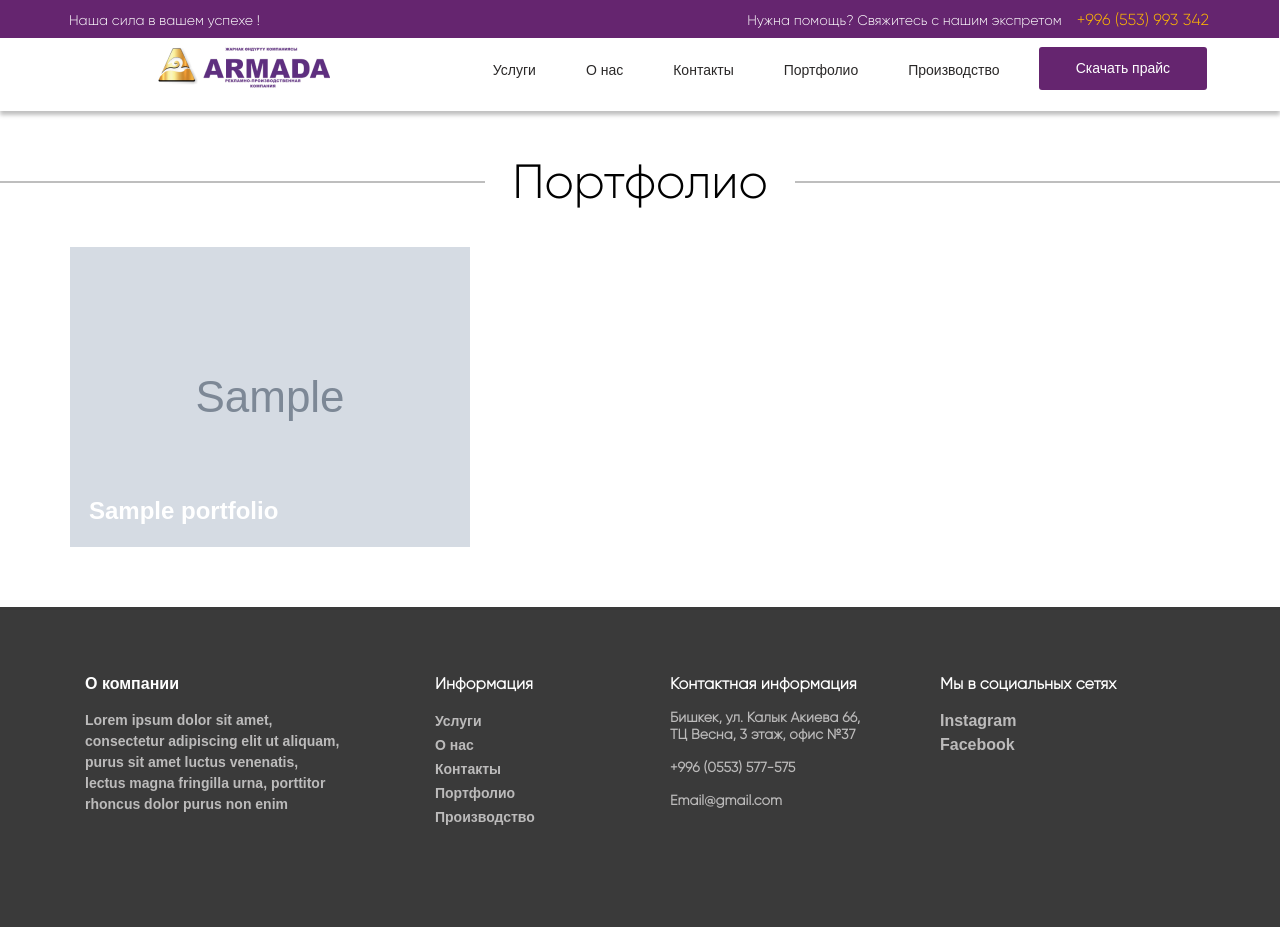
After one commit to taku-yaponchik/armada, a Django app: page /portfolio in a window 1280 px wide. The commit adds this page. Run offline with Django 3.2, Linux system fonts and the light colour scheme; tables that the repository leaves empty hold one stand-in row (values such as "Sample post"); grey boxes marked "Sample" are stand-in pictures; some libraries are stand-ins or nearby versions.

Commit message:
commit 13.09.2020

```diff
--- a/armada/urls.py
+++ b/armada/urls.py
@@ -20,7 +20,8 @@ from django.urls import path, include
 
 urlpatterns = [
     path('admin/', admin.site.urls),
-    path('', include('services.urls'))
+    path('', include('services.urls')),
+    # path('portfolio/', include('portfolio_panel.urls')),
 ]
 
 if settings.DEBUG:
--- a/services/admin.py
+++ b/services/admin.py
@@ -35,4 +35,4 @@ class CommandAdmin(admin.ModelAdmin):
 
 @admin.register(ContactClient)
 class ContactClientAdmin(admin.ModelAdmin):
-    list_display = ['name']
+    list_display = ['name', 'phone']
--- a/services/models.py
+++ b/services/models.py
@@ -92,7 +92,7 @@ class Command(models.Model):
 class ContactClient(models.Model):
     '''Модуль для наших клиентов'''
     name = models.CharField(max_length=100, blank=True, verbose_name='Имя')
-    phone = models.DecimalField(max_digits=22, decimal_places=2, verbose_name='Номер телефона')
+    phone = models.CharField(max_length=22, verbose_name='Номер телефона')
 
     class Meta:
         ordering = ('-name',)
--- a/services/templates/services.html
+++ b/services/templates/index.html
@@ -65,6 +65,11 @@
             <a href="index.html"> <div class="logos"><img src="{% static 'img/logo.png' %}" alt="logo"></div></a>
         </div>
     </div>
+
+
+    {% block content %}
+
+
     <div class="mobile-content">
         <div class="intro__media-mobile">
             <img src="{% static '/img/background.png' %}" alt="" class="img-big">
@@ -149,8 +154,8 @@
 
     </div>
     <div class="glry-btn text-center">
-        <button class="text-center btn gallery-btn">
-            Все работы
+        <button class="text-center btn gallery-btn"><a href="{% url 'portfolio_panel'%}">
+            Все работы</a>
         </button>
     </div>
 </section>
@@ -308,9 +313,6 @@
     <div class="lend">
         <p class=" text-center">Рассчитать</p>
     </div>
-    {% block content %}
-
-    {% endblock %}
     <p class="manage text-center">Менеджер по работе с клиентами свяжется с вами и проконсультирует</p>
 </section>
 <section class="container form">
@@ -332,6 +334,9 @@
         </div>
     </form>
 </section>
+
+
+{% endblock %}
 <footer class="information container-fluid">
     <div class="container">
         <div class="row">
--- /dev/null
+++ b/services/templates/portfolio_panel.html
@@ -0,0 +1,29 @@
+{% extends 'index.html' %}
+{% load static %}
+{% block title %}
+Портфолио
+{% endblock %}
+{% block content %}
+<section class="our-services-title">
+    <div class="title title__potfolio">
+                <span class="title-text">
+                    Портфолио
+                </span>
+    </div>
+</section>
+<section>
+    <section class="container">
+        <div class="photos__portfolio">
+            <div class="row">
+                {% for portfolio in portfolio_panel %}
+                <div class="give3">
+                    <img class="image__portfolio image1" src="{{portfolio.image.url}}" alt="" >
+                    <h5>{{portfolio.title}}</h5>
+                </div>
+                {% endfor %}
+            </div>
+        </div>
+    </section>
+
+    <script src="{% static 'js/burger.js' %}"></script>
+    {% endblock %}
--- a/services/urls.py
+++ b/services/urls.py
@@ -2,5 +2,6 @@ from django.urls import path
 from .views import *
 
 urlpatterns = [
-    path('', services_list, name='services_list')
+    path('', services_list, name='services_list'),
+    path('portfolio', portfolio_list, name='portfolio_panel')
 ]
--- a/services/views.py
+++ b/services/views.py
@@ -18,7 +18,7 @@ def services_list(request):
         if form.is_valid():
             contact = form.save()
             contact.save()
-            return redirect(request, 'service.html', {'contact': contact})
+            return redirect(request, 'contact_form.html', {'contact': contact})
     else:
         form = ContactClientForm()
 
@@ -32,4 +32,17 @@ def services_list(request):
         'contact_client': contact_client,
         'form': form
     }
-    return render(request, 'services.html', context)
+    return render(request, 'index.html', context)
+
+
+def portfolio_list(request):
+    portfolio_panel = Portfolio.objects.all()
+
+
+
+    context = {
+        'portfolio_panel': portfolio_panel,
+
+
+    }
+    return render(request, 'portfolio_panel.html', context)
```
Also changed, not shown: services/migrations/0006_auto_20200912_1418.py (added), services/templates/contact_form.html (renamed from services/templates/service.html).
